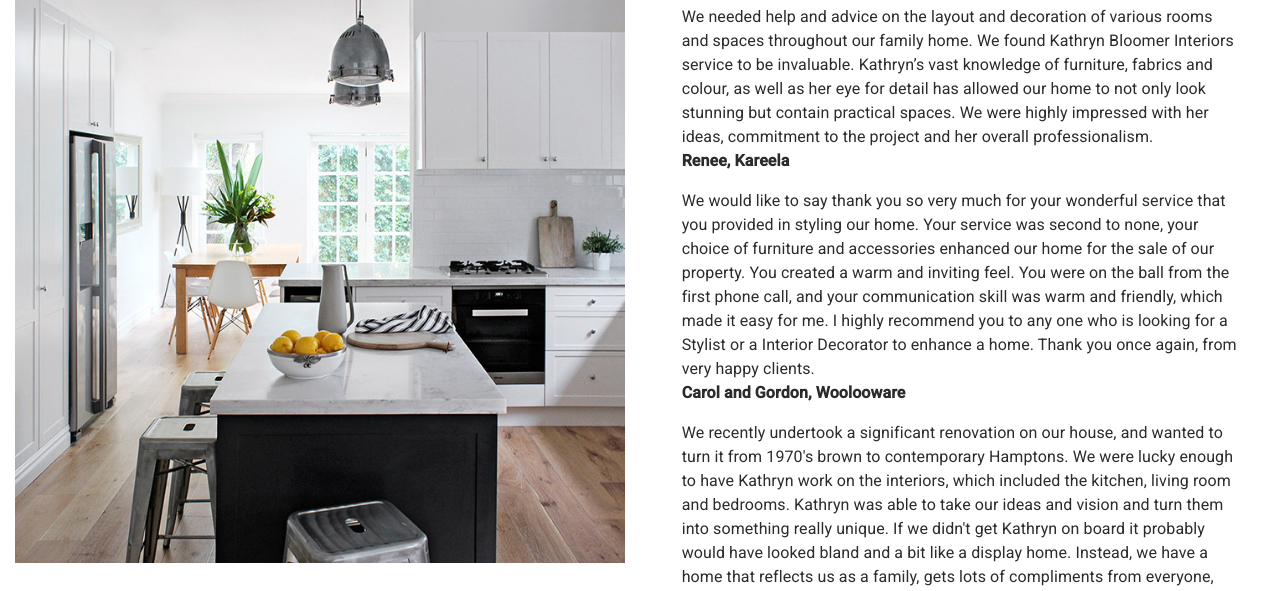
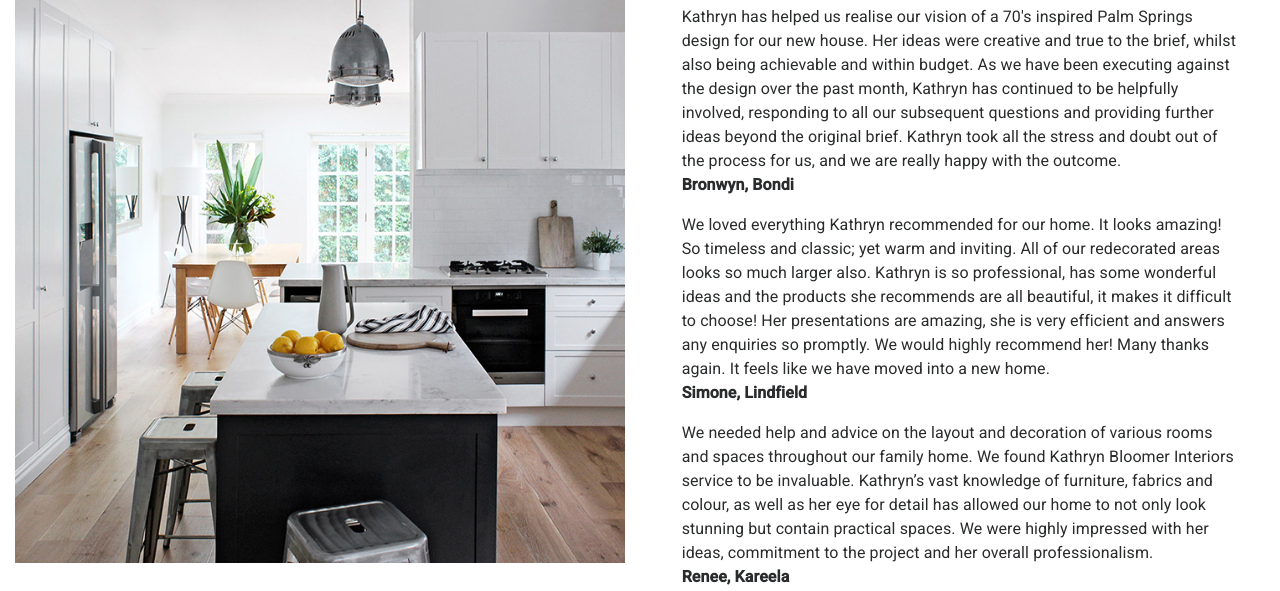
Before and after one commit to freaksauce/kbi_static, a plain HTML site: page testimonials.html in a window 1280 px wide. Shown: the part 162-753 px from the top of the page. Drawn offline with nearby package versions, Linux system fonts and the light colour scheme.

Commit message:
added new testimonials

```diff
--- a/testimonials.html
+++ b/testimonials.html
@@ -88,6 +88,15 @@
               <div class="col-sm-11">
                 <h2 class="main-heading">Testimonials</h2>
                 <div class="testimonials_items">
+                  <div class="testimonials_item">
+                    <p class="testimonials_item-description">Kathryn has helped us realise our vision of a 70's inspired Palm Springs design for our new house. Her ideas were creative and true to the brief, whilst also being achievable and within budget. As we have been executing against the design over the past month, Kathryn has continued to be helpfully involved, responding to all our subsequent questions and providing further ideas beyond the original brief. Kathryn took all the stress and doubt out of the process for us, and we are really happy with the outcome.</p>
+                    <p class="testimonials_item-customer">Bronwyn, Bondi</p>
+                  </div>
+
+                  <div class="testimonials_item">
+                    <p class="testimonials_item-description">We loved everything Kathryn recommended for our home. It looks amazing! So timeless and classic; yet warm and inviting. All of our redecorated areas looks so much larger also. Kathryn is so professional, has some wonderful ideas and the products she recommends are all beautiful, it makes it difficult to choose! Her presentations are amazing, she is very efficient and answers any enquiries so promptly. We would highly recommend her! Many thanks again. It feels like we have moved into a new home.</p>
+                    <p class="testimonials_item-customer">Simone, Lindfield</p>
+                  </div>
 
                   <div class="testimonials_item">
                     <p class="testimonials_item-description">We needed help and advice on the layout and decoration of various rooms and spaces throughout our family home. We found Kathryn Bloomer Interiors service to be invaluable. Kathryn’s vast knowledge of furniture, fabrics and colour, as well as her
```
